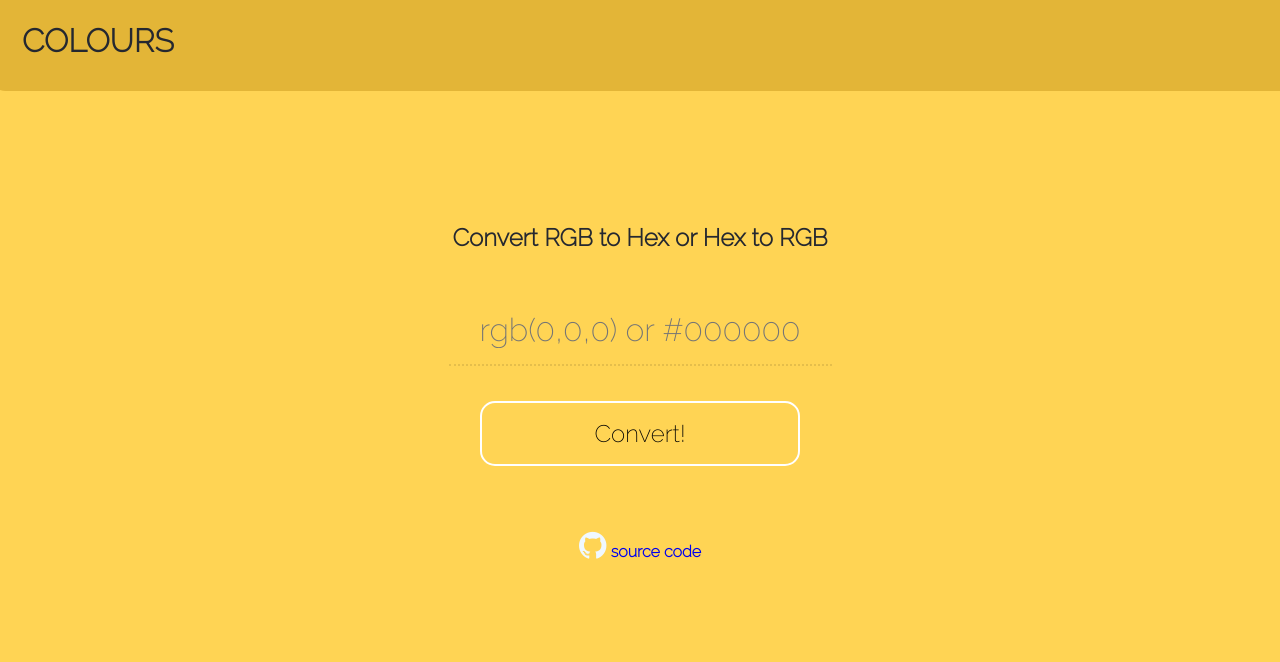
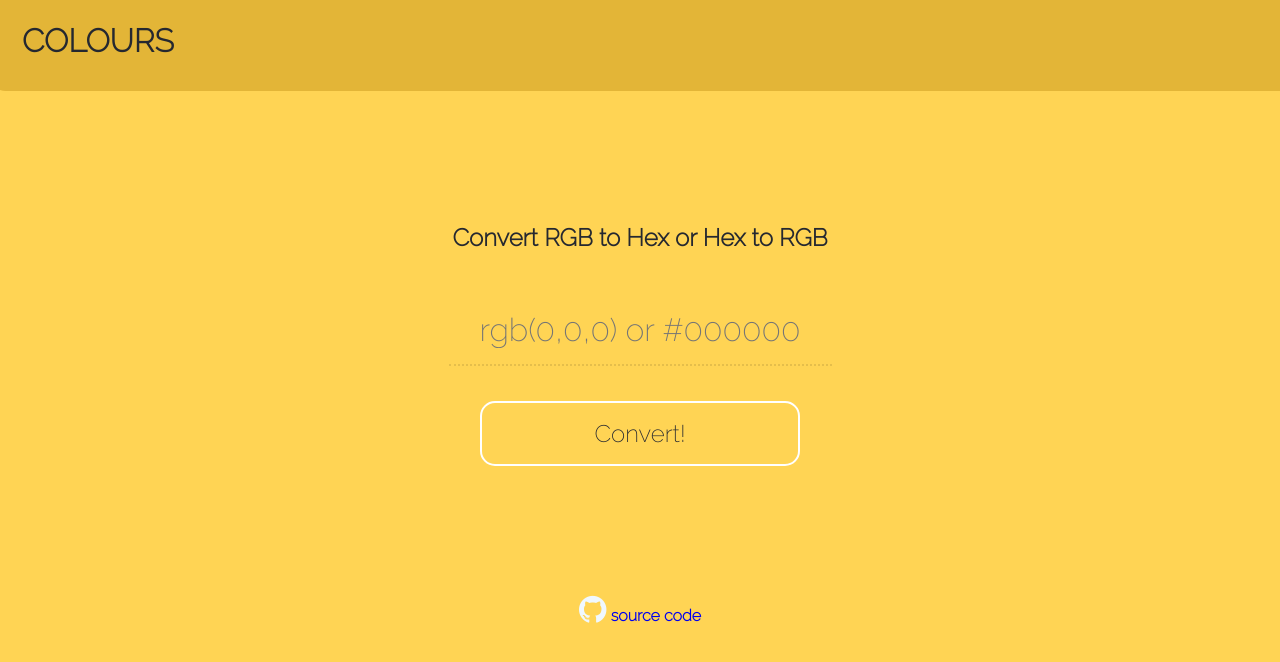
Before and after one commit to sneha-pujari/colorCodeConverter, a plain HTML site: page index.html in a window 1280 px wide. Drawn offline with Linux system fonts and the light colour scheme.

Commit message:
Update styles.css

```diff
--- a/styles.css
+++ b/styles.css
@@ -40,6 +40,7 @@ body {
 
 
   }
+
 .navigation {
     background-color: rgba(184,134,11, 0.4);
     padding: 2rem;
@@ -69,5 +70,11 @@ body {
     font-family: 'Raleway', sans-serif;
     width: 20rem;
     font-size: 1.5rem;
+   color: #252830;
+}
 
+.footer{
+  position: bottom;
+  vertical-align: bottom;
+  padding: 4rem 1rem;
 }
```
